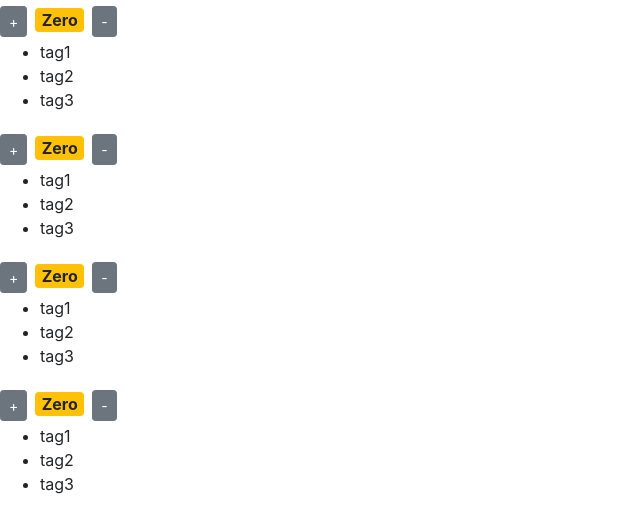
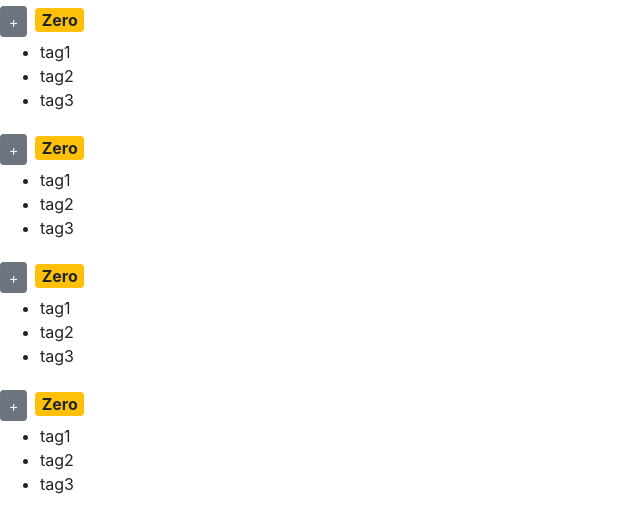
Before and after one commit to Nanc2412/First-react-app, a React (Create React App) app: page / in a window 1280 px wide. Shown: the top 532 px of the page, without its empty margins (0-640 px from the left). Built offline with nearby package versions, Linux system fonts and the light colour scheme.

Commit message:
Passing data to components

```diff
--- a/src/components/counter.jsx
+++ b/src/components/counter.jsx
@@ -3,7 +3,7 @@
 
 class Counter extends Component {
   state = {
-    count: 0,
+    value: this.props.value ,
     tags: ["tag1", "tag2", "tag3"],
     imageUrl:
       "https://images.ctfassets.net/hrltx12pl8hq/61DiwECVps74bWazF88Cy9/2cc9411d050b8ca50530cf97b3e51c96/Image_Cover.jpg?fit=fill&w=480&h=270",
@@ -22,15 +22,10 @@
   handleIncrement = product => {
     // console.log('Increment Clicked', this);
     console.log(product);
-    this.setState({ count: this.state.count + 1 });
+    this.setState({ value: this.state.value + 1 });
   };
 
-  handleDecrement = product => {
-    console.log(product);
-    this.setState({ count: this.state.count - 1 });
-  };
-
-  renderTags() {
+    renderTags() {
     if (this.state.tags.length === 0) return <p>There are no tags!</p>;
 
     return (
@@ -40,8 +35,10 @@
         ))}
       </ul>
     );
-  }
+  };
+
   render() {
+
     return (
       <React.Fragment>
         {/* <img src={this.state.imageUrl} alt="11111111111" /> */}
@@ -61,6 +58,8 @@
         >
           Increment
         </button> */}
+
+        {/* Increment */}
         <button
           onClick={() => this.handleIncrement()}
           className="btn btn-secondary btn-sm"
@@ -72,13 +71,6 @@
           {this.formatCount()}
         </span>
 
-        <button
-          onClick={() => this.handleDecrement()}
-          className="btn btn-secondary btn-sm"
-        >
-          -
-        </button>
-
         {this.renderTags()}
         {this.state.tags.length === 0 && "Create a new tag!"}
       </React.Fragment>
@@ -87,13 +79,13 @@
 
   getBadgeClasses() {
     let classes = "badge m-2 badge-";
-    classes += this.state.count === 0 ? "warning" : "primary";
+    classes += this.state.value === 0 ? "warning" : "primary";
     return classes;
   }
 
   formatCount() {
     //return this.state.count==0 ? 'zero' : this.state.count; OR
-    const { count } = this.state;
+    const { value: count } = this.state;
     return count === 0 ? "Zero" : count;
   }
 }
--- a/src/components/counters.jsx
+++ b/src/components/counters.jsx
@@ -1,19 +1,24 @@
-import React, { Component } from 'react';
-import Counter from './counter';
+import React, { Component } from "react";
+import Counter from "./counter";
+
 class Counters extends Component {
-    state = {
-        counters: [
-            {id:1, value:0},
-            {id:2, value:0},
-            {id:3, value:0},
-            {id:4, value:0}
-        ]
-    };
-    render() {
-        return <div>
-            { this.state.counters.map(counter => <Counter key={counter.id} />)}
-        </div>;
-    }
+  state = {
+    counters: [
+      { id: 1, value: 0 },
+      { id: 2, value: 0 },
+      { id: 3, value: 0 },
+      { id: 4, value: 0 },
+    ],
+  };
+  render() {
+    return (
+      <div>
+        {this.state.counters.map((counter) => (
+          <Counter key={counter.id} value={counter.value} />
+        ))}
+      </div>
+    );
+  }
 }
 
 export default Counters;
```
